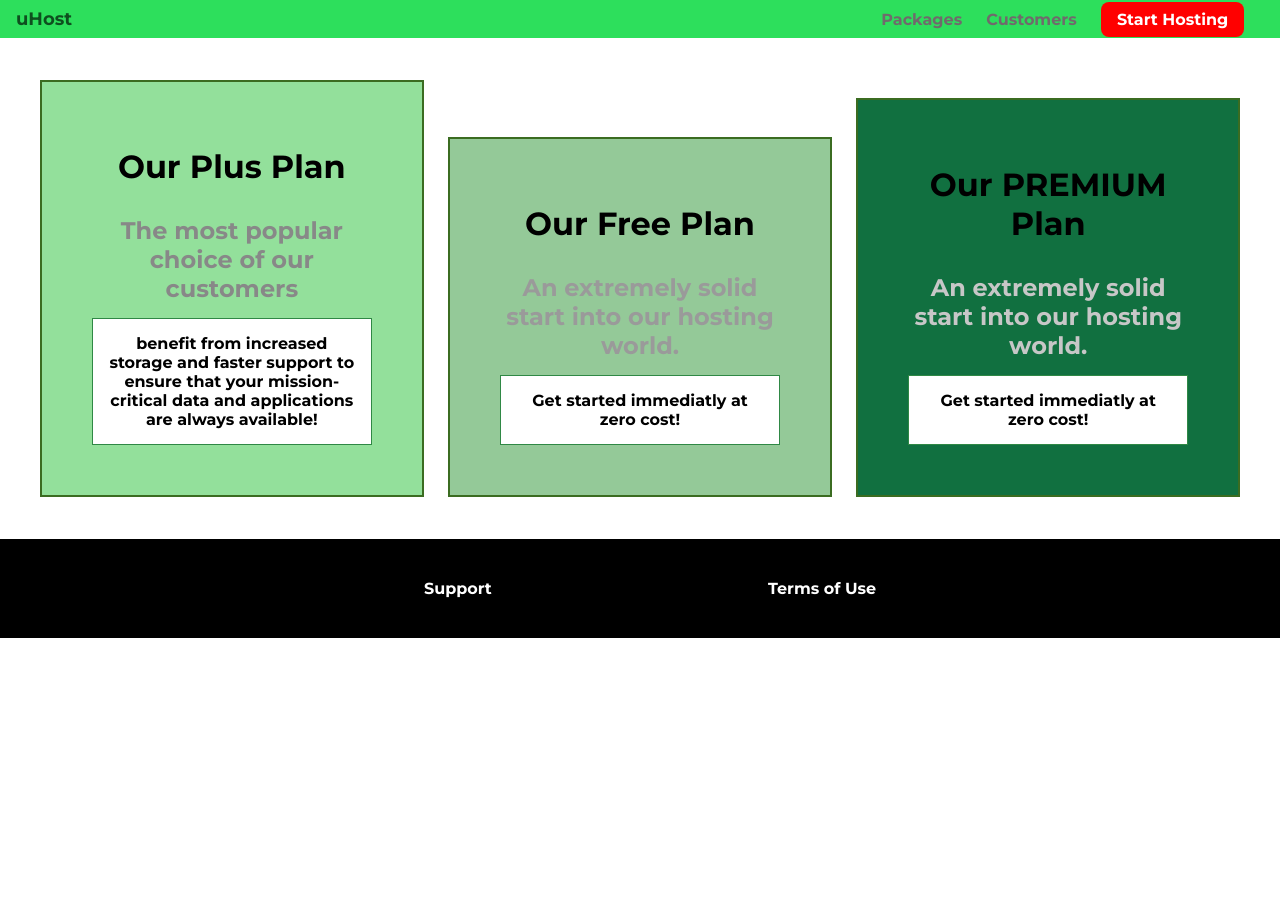
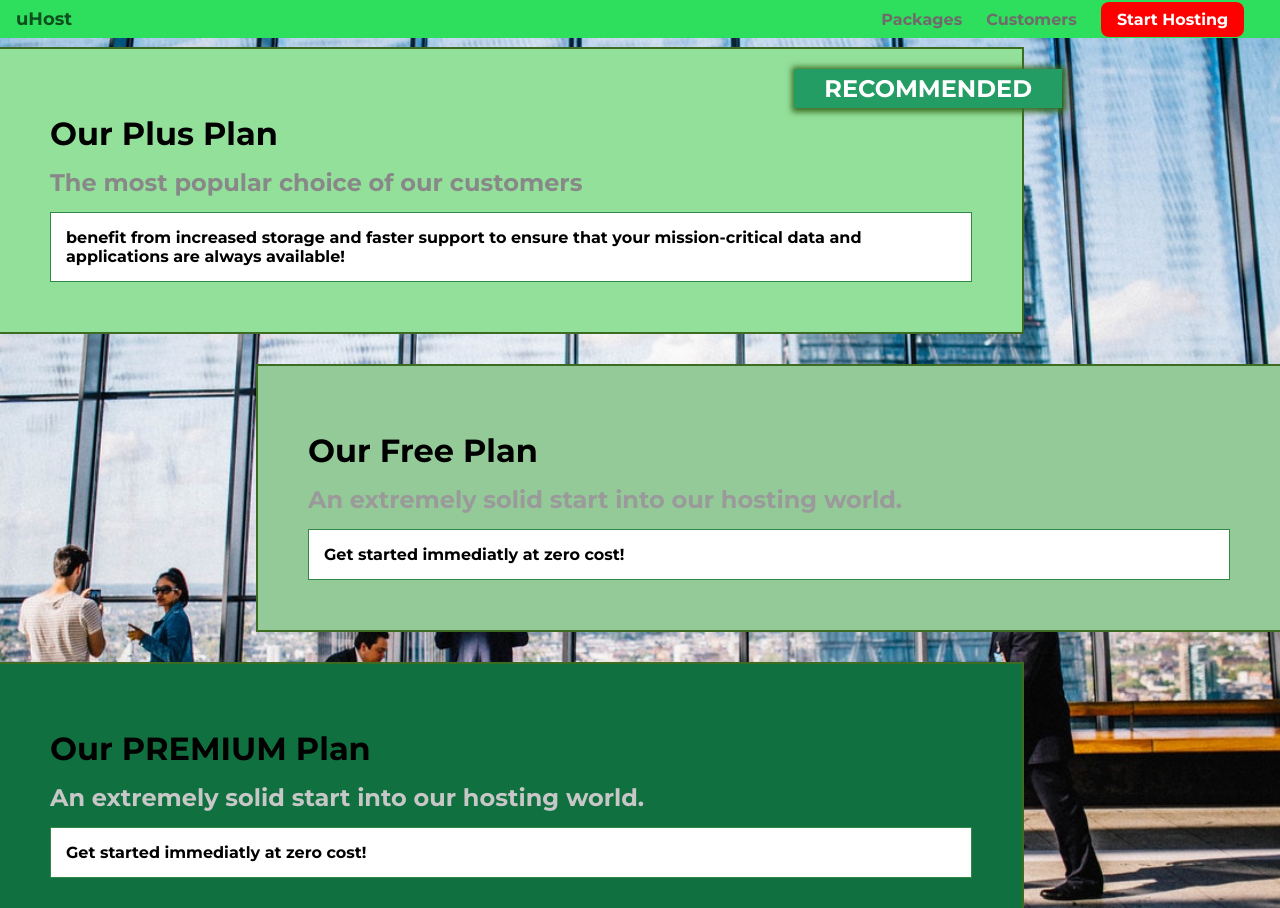
Before and after one commit to eihenb/cssPractice, a plain HTML site: page packages/index.html in a window 1280 px wide. Shown: the top 908 px of the page. Before the commit the page ends 800 px from the top, so only its background shows below. Drawn offline with Linux system fonts and the light colour scheme; a script that the page names is missing.

Commit message:
practice on positioning

```diff
--- a/css/main.css
+++ b/css/main.css
@@ -1,3 +1,11 @@
+/** title *** */
+.header-logo .header-logo__title {
+    text-align: left;
+    color: #fff;
+    position: absolute;
+    top:  15%;
+    left: 10%;
+}
 /** plans section **/
 .plans__item {
     text-align: center;
--- a/css/shared.css
+++ b/css/shared.css
@@ -19,6 +19,9 @@ ul li {
 }
 .header {
     width: 100%;
+    position: fixed;
+    top: 0;
+    left: 0;
     background-color: #2ddf5c;
     padding: 8px 16px;
 }
--- a/packages/css/packages.css
+++ b/packages/css/packages.css
@@ -14,9 +14,16 @@ ul {
 ul li {
     margin: 0;
 }
+.clearfix::after {
+    content: "";
+    clear: both;
+    display: table;
+}
 .header {
     width: 100%;
     background-color: #2ddf5c;
+    position: fixed;
+    z-index: 1;
     padding: 8px 16px;
 }
 .logo__brand {
@@ -109,20 +116,35 @@ ul li {
 }
 .main {
     padding: 32px 0;
-    text-align: center;
+    background: url(../../img/bgImg.jpg);
+    background-repeat: no-repeat;
+    background-size: cover;
+    /*position: fixed;*/
+    height: 100%;
+    width: 100%;
 }
 /*** Plans section ***/
 .plans {
-    width: 30%;
+    width: 80%;
     display: inline-block;
-    text-align: center;
+    text-align: left;
     border: 2px solid #3b6c21;
     padding: 50px;
-    margin: 10px;
+    margin: 15px 0;
+    position: relative;
 }
 .plans a {
     color: #000;
     text-decoration: none;
+}
+.plans__badge {
+    padding: 5px 30px;
+    background: #239d63;
+    color: white;
+    position: absolute;
+    box-shadow: #3b6c21 1px 1px 6px 3px;
+    right: -40px;
+    top: 20px;
 }
 .plans__titles {
     padding: 15px 0;
@@ -131,7 +153,7 @@ ul li {
 }
 .plans__subtitle {
     color: #265e2b;
-    padding: 15px 0;
+    padding: 0 0 15px 0;
 }
 .plans__txt {
     padding: 15px;
@@ -141,6 +163,16 @@ ul li {
 }
 .plans--plus {
     background: #93e09b;
+    border-left: none;
+}
+.plans--free {
+    background: #94c998;
+    float: right;
+    border-right: none;
+}
+.plans--premium {
+    background: #117040;
+    border-left: none;
 }
 .plans--plus .plans__subtitle {
     color: #888;
@@ -151,9 +183,3 @@ ul li {
 .plans--premium .plans__subtitle {
     color: #c7c7c7;
 }
-.plans--free {
-    background: #94c998;
-}
-.plans--premium {
-    background: #117040;
-}
--- a/packages/index.html
+++ b/packages/index.html
@@ -28,6 +28,7 @@
         <section class='plans plans--plus'>
             <a href="#">
                 <h1 class='plans__titles'>Our Plus Plan</h1>
+                <h2 class="plans__badge">RECOMMENDED</h2>
                 <h2 class="plans__subtitle">The most popular choice of our customers</h2>
                 <p class='plans__txt'>benefit from increased storage and faster support to ensure that your mission-critical data and applications are always available!</p>
             </a>
@@ -39,7 +40,7 @@
                 <p class='plans__txt'>Get started immediatly at zero cost!</p>
             </a>
         </section>
-        <section class='plans plans--premium'>
+        <section class='plans plans--premium clearfix'>
             <a href="#">
                 <h1 class='plans__titles'>Our PREMIUM Plan</h1>
                 <h2 class="plans__subtitle">An extremely solid start into our hosting world.</h2>
```
Also changed, not shown: img/bgImg.jpg (added).
